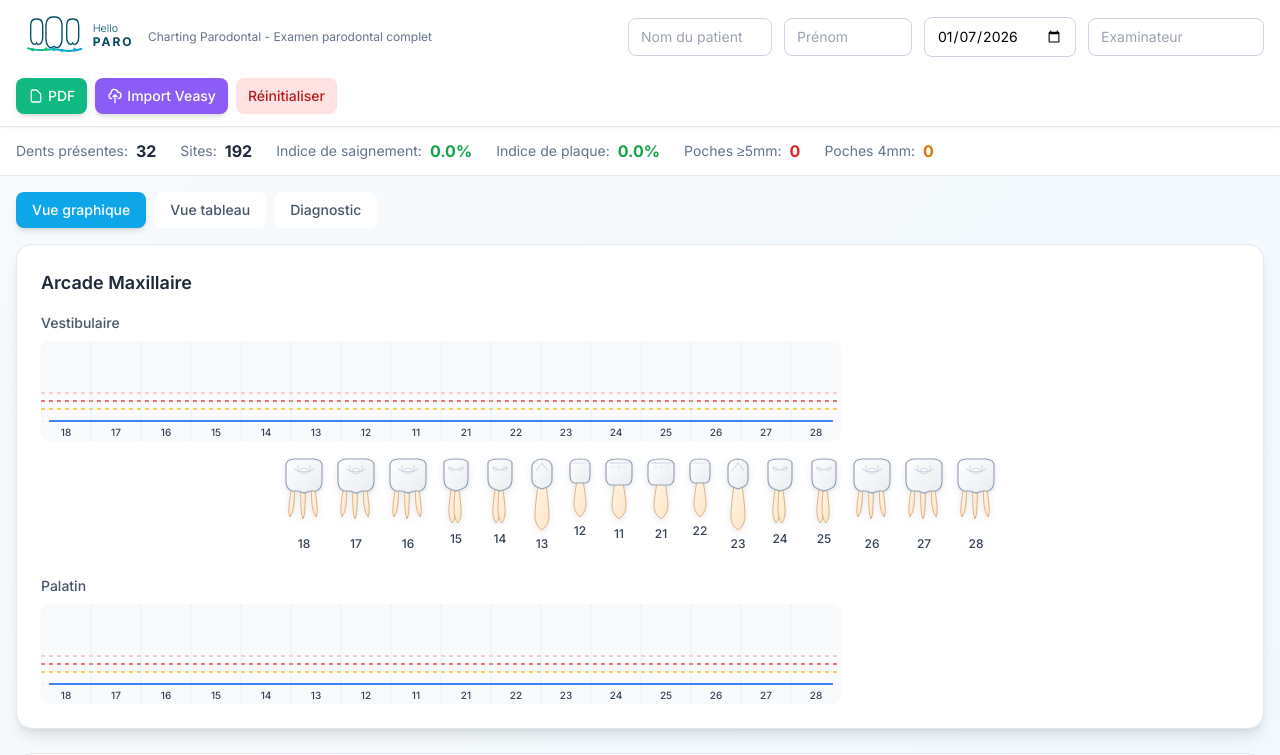
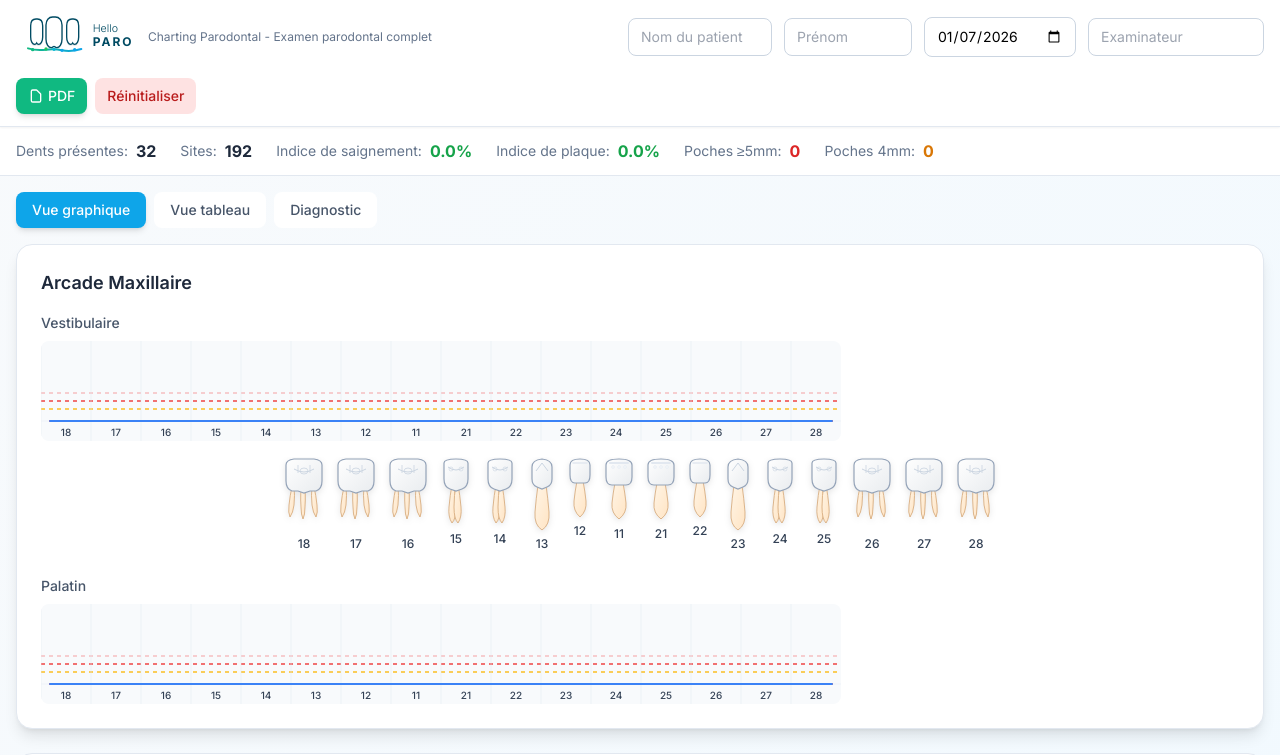
Before and after one commit to benjaminillouz/charting, a React (Vite) app: page / in a window 1280 px wide. Shown: the top 755 px of the page. Built offline with nearby package versions, Linux system fonts and the light colour scheme.

Commit message:
refactor: remove Import Veasy button from main header
Keep only the Import Veasy button in the PDF viewer modal to ensure
proper base64 PDF transmission when sending to Veasy.

```diff
--- a/src/components/PeriodontalChart.jsx
+++ b/src/components/PeriodontalChart.jsx
@@ -1553,28 +1553,6 @@ export default function PeriodontalChart() {
                 )}
               </button>
               <button
-                onClick={sendToVeasy}
-                disabled={isSendingToVeasy}
-                className="px-3 py-2 bg-violet-500 text-white rounded-lg text-sm font-medium hover:bg-violet-600 transition-colors shadow-md disabled:opacity-50 disabled:cursor-not-allowed flex items-center gap-1"
-              >
-                {isSendingToVeasy ? (
-                  <>
-                    <svg className="animate-spin w-4 h-4" fill="none" viewBox="0 0 24 24">
-                      <circle className="opacity-25" cx="12" cy="12" r="10" stroke="currentColor" strokeWidth="4"></circle>
-                      <path className="opacity-75" fill="currentColor" d="M4 12a8 8 0 018-8V0C5.373 0 0 5.373 0 12h4zm2 5.291A7.962 7.962 0 014 12H0c0 3.042 1.135 5.824 3 7.938l3-2.647z"></path>
-                    </svg>
-                    Envoi...
-                  </>
-                ) : (
-                  <>
-                    <svg className="w-4 h-4" fill="none" viewBox="0 0 24 24" stroke="currentColor">
-                      <path strokeLinecap="round" strokeLinejoin="round" strokeWidth={2} d="M7 16a4 4 0 01-.88-7.903A5 5 0 1115.9 6L16 6a5 5 0 011 9.9M15 13l-3-3m0 0l-3 3m3-3v12" />
-                    </svg>
-                    Import Veasy
-                  </>
-                )}
-              </button>
-              <button
                 onClick={resetChart}
                 className="px-3 py-2 bg-red-100 text-red-700 rounded-lg text-sm font-medium hover:bg-red-200 transition-colors"
               >
```
